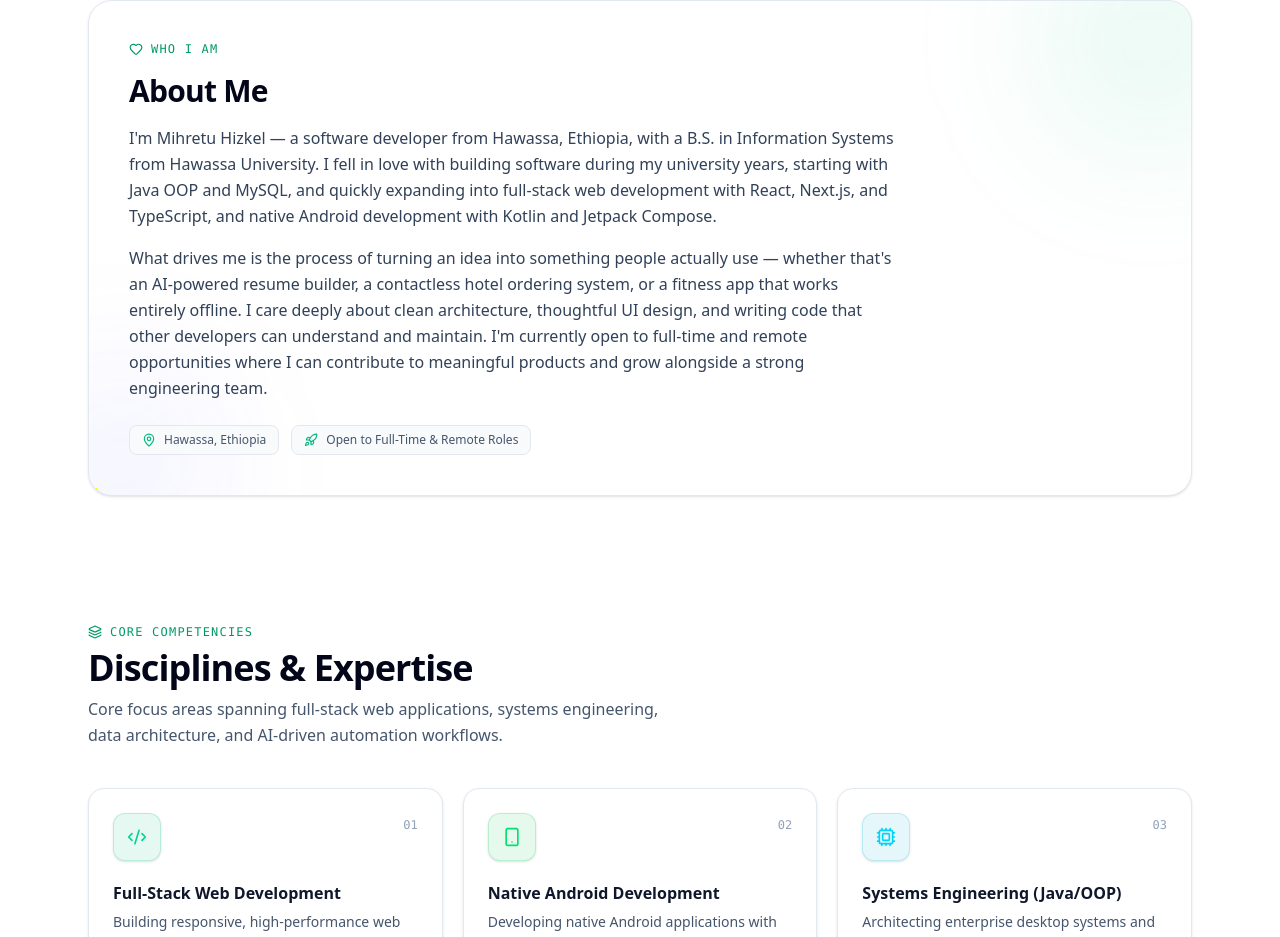
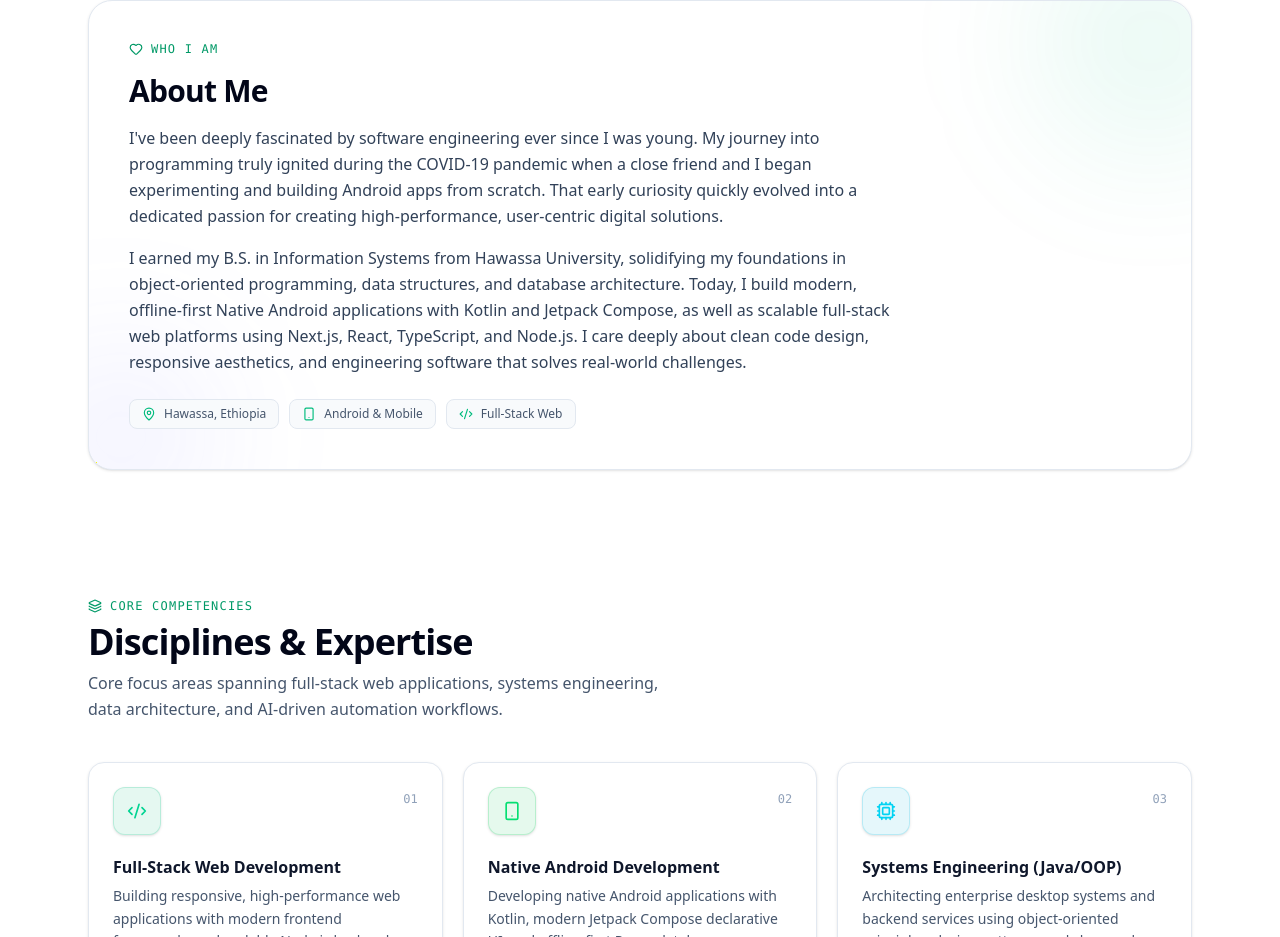
Before and after one commit to mihretu-dev/portfolio, a Next.js app: page / in a window 1280 px wide. Shown: the part 920-1857 px from the top of the page. Built offline with nearby package versions, Linux system fonts and the light colour scheme.

Commit message:
feat: add user portrait photo, personal backstory in about section, and about nav link

```diff
--- a/src/components/AboutSection.tsx
+++ b/src/components/AboutSection.tsx
@@ -2,7 +2,7 @@
 
 import React from "react";
 import { motion } from "framer-motion";
-import { MapPin, Heart, Rocket } from "lucide-react";
+import { MapPin, Heart, Sparkles, Smartphone, Code2 } from "lucide-react";
 
 export default function AboutSection() {
   return (
@@ -10,7 +10,7 @@ export default function AboutSection() {
       id="about"
       initial={{ opacity: 0, y: 40 }}
       whileInView={{ opacity: 1, y: 0 }}
-      viewport={{ amount: 0.2 }}
+      viewport={{ amount: 0.15 }}
       transition={{ duration: 0.6, ease: "easeOut" }}
       className="scroll-mt-20"
     >
@@ -33,31 +33,35 @@ export default function AboutSection() {
           {/* Bio paragraphs */}
           <div className="space-y-4 text-sm sm:text-base text-slate-700 dark:text-slate-300 leading-relaxed max-w-3xl">
             <p>
-              I&apos;m Mihretu Hizkel — a software developer from Hawassa, Ethiopia,
-              with a B.S. in Information Systems from Hawassa University. I fell in love
-              with building software during my university years, starting with Java OOP and
-              MySQL, and quickly expanding into full-stack web development with React, Next.js,
-              and TypeScript, and native Android development with Kotlin and Jetpack Compose.
+              I&apos;ve been deeply fascinated by software engineering ever since I was young.
+              My journey into programming truly ignited during the COVID-19 pandemic when a close
+              friend and I began experimenting and building Android apps from scratch. That early
+              curiosity quickly evolved into a dedicated passion for creating high-performance,
+              user-centric digital solutions.
             </p>
             <p>
-              What drives me is the process of turning an idea into something people actually
-              use — whether that&apos;s an AI-powered resume builder, a contactless hotel ordering
-              system, or a fitness app that works entirely offline. I care deeply about clean
-              architecture, thoughtful UI design, and writing code that other developers can
-              understand and maintain. I&apos;m currently open to full-time and remote opportunities
-              where I can contribute to meaningful products and grow alongside a strong engineering team.
+              I earned my B.S. in Information Systems from Hawassa University, solidifying my foundations
+              in object-oriented programming, data structures, and database architecture. Today, I build
+              modern, offline-first Native Android applications with Kotlin and Jetpack Compose, as well as
+              scalable full-stack web platforms using Next.js, React, TypeScript, and Node.js.
+              I care deeply about clean code design, responsive aesthetics, and engineering software
+              that solves real-world challenges.
             </p>
           </div>
 
           {/* Quick facts */}
-          <div className="flex flex-wrap gap-3 pt-2">
+          <div className="flex flex-wrap gap-2.5 pt-2">
             <div className="inline-flex items-center gap-2 px-3 py-1.5 rounded-lg border border-slate-200 dark:border-slate-800 bg-slate-50 dark:bg-slate-900/60 text-xs font-medium text-slate-600 dark:text-slate-400">
               <MapPin className="w-3.5 h-3.5 text-emerald-500" />
               Hawassa, Ethiopia
             </div>
             <div className="inline-flex items-center gap-2 px-3 py-1.5 rounded-lg border border-slate-200 dark:border-slate-800 bg-slate-50 dark:bg-slate-900/60 text-xs font-medium text-slate-600 dark:text-slate-400">
-              <Rocket className="w-3.5 h-3.5 text-emerald-500" />
-              Open to Full-Time & Remote Roles
+              <Smartphone className="w-3.5 h-3.5 text-emerald-500" />
+              Android &amp; Mobile
+            </div>
+            <div className="inline-flex items-center gap-2 px-3 py-1.5 rounded-lg border border-slate-200 dark:border-slate-800 bg-slate-50 dark:bg-slate-900/60 text-xs font-medium text-slate-600 dark:text-slate-400">
+              <Code2 className="w-3.5 h-3.5 text-emerald-500" />
+              Full-Stack Web
             </div>
           </div>
         </div>
--- a/src/components/Header.tsx
+++ b/src/components/Header.tsx
@@ -7,7 +7,7 @@ import { FileDown } from "lucide-react";
 import ThemeToggle from "@/components/ThemeToggle";
 import MobileNav from "@/components/MobileNav";
 
-const navItems = ["Disciplines", "Projects", "Journey", "Contact"];
+const navItems = ["About", "Disciplines", "Projects", "Journey", "Contact"];
 
 export default function Header() {
   const [activeSection, setActiveSection] = useState<string>("hero");
--- a/src/components/MobileNav.tsx
+++ b/src/components/MobileNav.tsx
@@ -6,6 +6,7 @@ import { Menu, X, FileDown } from "lucide-react";
 import ThemeToggle from "./ThemeToggle";
 
 const navLinks = [
+  { label: "About", href: "#about", id: "about" },
   { label: "Disciplines", href: "#disciplines", id: "disciplines" },
   { label: "Projects", href: "#projects", id: "projects" },
   { label: "Journey", href: "#journey", id: "journey" },
```
Also changed, not shown: public/avatar.jpg.
